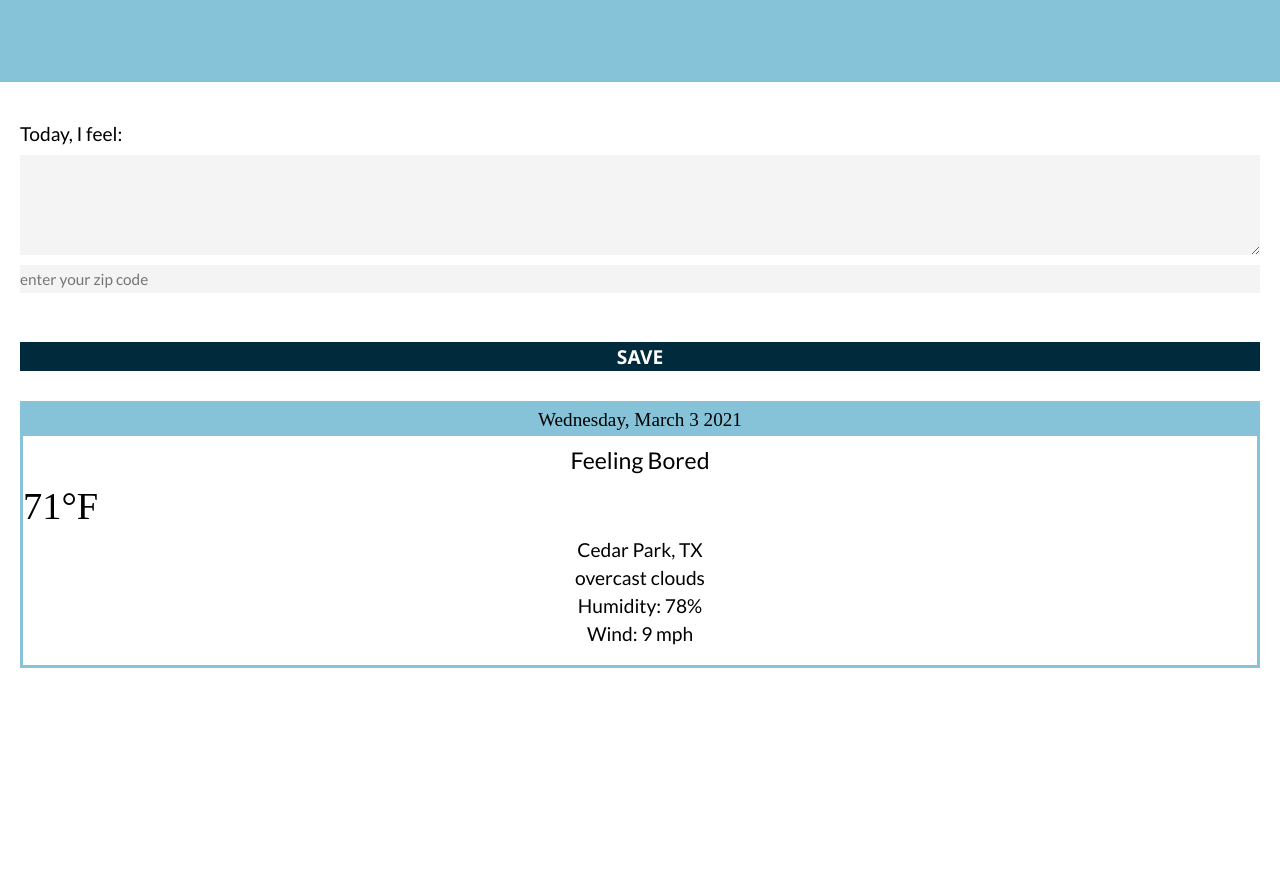
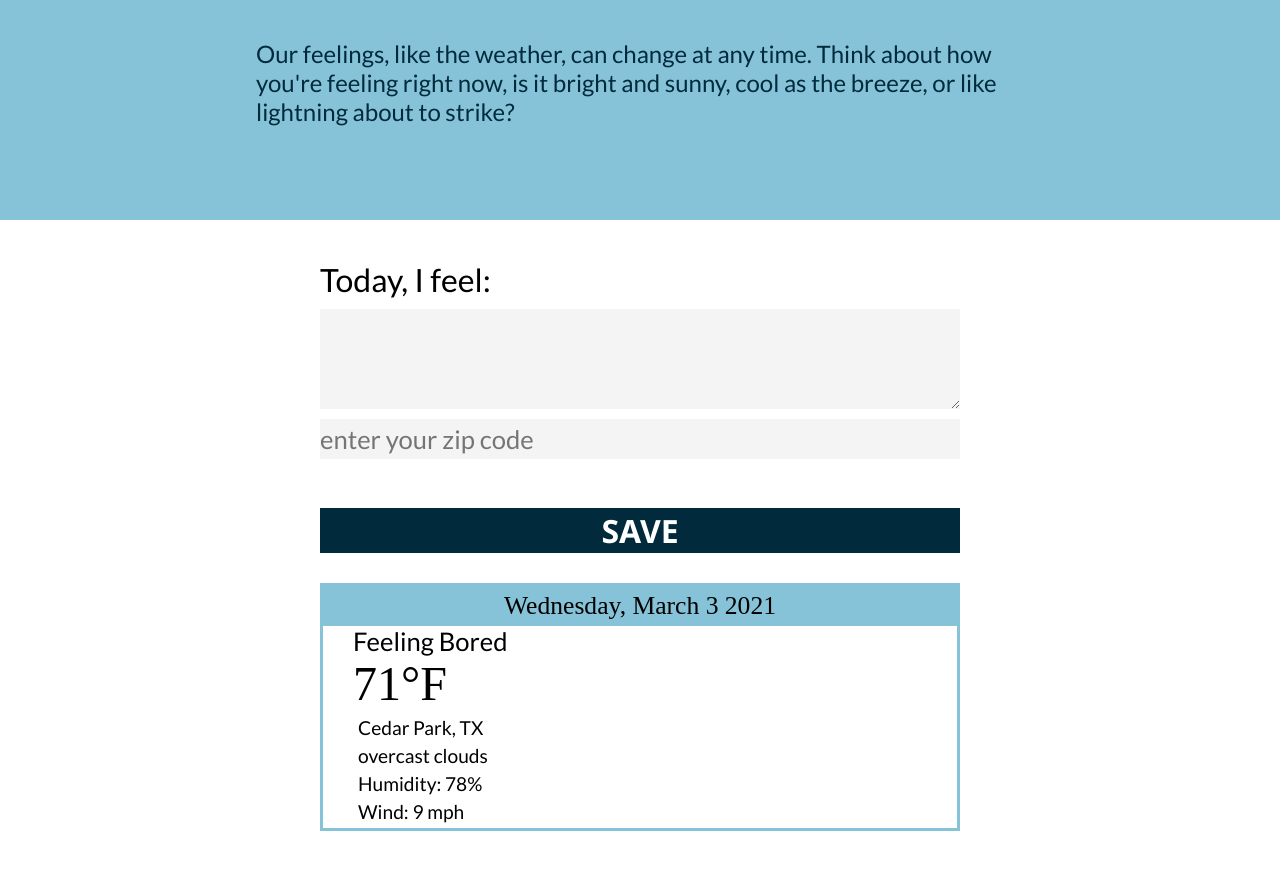
Before and after one commit to AnaCr/fend-weather-journal, a website: page website/index.html in a window 1280 px wide. Shown: the part 280-1161 px from the top of the page. Before the commit the page ends 998 px from the top, so only its background shows below. Drawn offline with Linux system fonts and the light colour scheme.

Commit message:
Make responsive

```diff
--- a/website/css/index.css
+++ b/website/css/index.css
@@ -3,4 +3,4 @@
 @import "./app.css";
 @import "./header.css";
 @import "./content.css";
-@import "./footer.css";
+@import "./responsive.css";
--- /dev/null
+++ b/website/css/responsive.css
@@ -0,0 +1,88 @@
+@media (min-width: 480px) {
+  .content,
+  .header-content {
+    width: 80%;
+    margin-left: auto;
+    margin-right: auto;
+  }
+}
+
+@media (min-width: 768px) {
+  .content,
+  .header-content {
+    width: 70%;
+  }
+}
+
+@media (min-width: 1024px) {
+  .summary,
+  .title {
+    font-size: 1.5em;
+  }
+
+  .content {
+    font-size: 1.5em;
+    width: 60%;
+  }
+
+  .feelings {
+    font-size: 0.8em;
+  }
+
+  .header-content {
+    width: 60%;
+  }
+
+  .card-content {
+    display: flex;
+    flex-direction: row;
+    align-items: center;
+    justify-content: space-between;
+    width: 95%;
+    margin-left: auto;
+    margin-right: auto;
+    padding: 20px 0;
+  }
+
+  .feeling {
+    font-size: 1em;
+    margin: 0 0 0 30px;
+    text-align: start;
+    max-width: 250px;
+  }
+
+  .temperature {
+    margin: 0 0 0 30px;
+  }
+
+  .details {
+    font-size: 0.8em;
+    text-align: start;
+    margin: 0 0 0 30px;
+    min-width: 150px;
+  }
+}
+
+@media (min-width: 1200px) {
+  .subtitle {
+    font-size: 4em;
+  }
+
+  .content {
+    font-size: 2em;
+    width: 50%;
+  }
+
+  .date,
+  .feeling {
+    font-size: 0.8em;
+  }
+
+  .temperature {
+    font-size: 1.5em;
+  }
+
+  .details {
+    font-size: 0.6em;
+  }
+}
```
